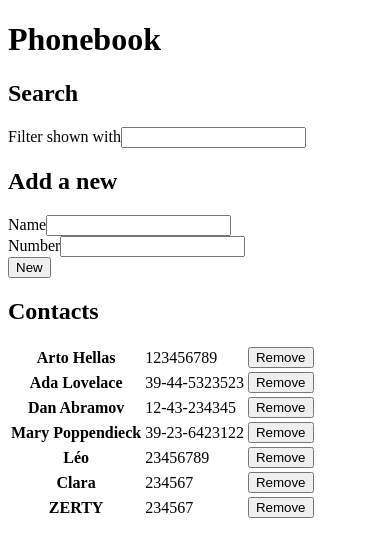
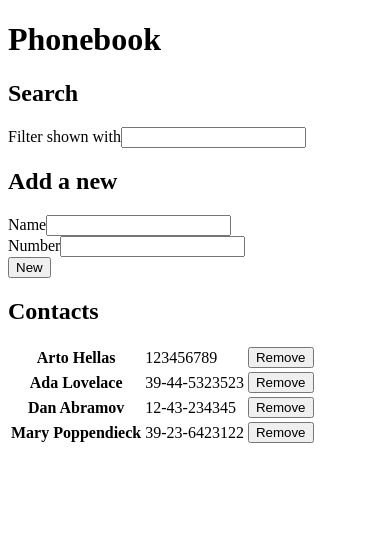
Before and after one commit to LageCode/FullStackOpen, a React (Vite) app in the folder part2/phonebook/: page / in a window 390 px wide. Shown: the top 556 px of the page. Built offline with nearby package versions, Linux system fonts and the light colour scheme; data requests are answered from the project's data file.

Commit message:
impl: part2 - 2.17 | Phonebook step11, error notification

```diff
--- a/part2/phonebook/db.json
+++ b/part2/phonebook/db.json
@@ -19,21 +19,6 @@
       "name": "Mary Poppendieck",
       "number": "39-23-6423122",
       "id": "4"
-    },
-    {
-      "id": "ba82",
-      "name": "Léo ",
-      "number": "23456789"
-    },
-    {
-      "id": "bff9",
-      "name": "Clara",
-      "number": "234567"
-    },
-    {
-      "id": "f5f7",
-      "name": "ZERTY",
-      "number": "234567"
     }
   ]
 }
--- a/part2/phonebook/src/App.jsx
+++ b/part2/phonebook/src/App.jsx
@@ -96,6 +96,7 @@ const Phonebook = () => {
       .then(() => {
         triggerNotification({ type: NotificationTypes.SUCCESS, message: `${name} successfully created.` })
       })
+      .catch((error) => { triggerNotification({ type: NotificationTypes.ERROR, message: error.message }) })
   }
 
   const removeContactAction = (id, name) => {
@@ -109,6 +110,10 @@ const Phonebook = () => {
             setPersons(newPersons)
           }
         })
+        .then(() => {
+          triggerNotification({ type: NotificationTypes.SUCCESS, message: `${name} successfully removed.` })
+        })
+        .catch((error) => { triggerNotification({ type: NotificationTypes.ERROR, message: error.message }) })
     }
   }
 
@@ -125,6 +130,7 @@ const Phonebook = () => {
         .then(() => {
           triggerNotification({ type: NotificationTypes.SUCCESS, message: `${name} successfully updated.` })
         })
+        .catch((error) => { triggerNotification({ type: NotificationTypes.ERROR, message: error.message }) })
     }
   }
 
```
